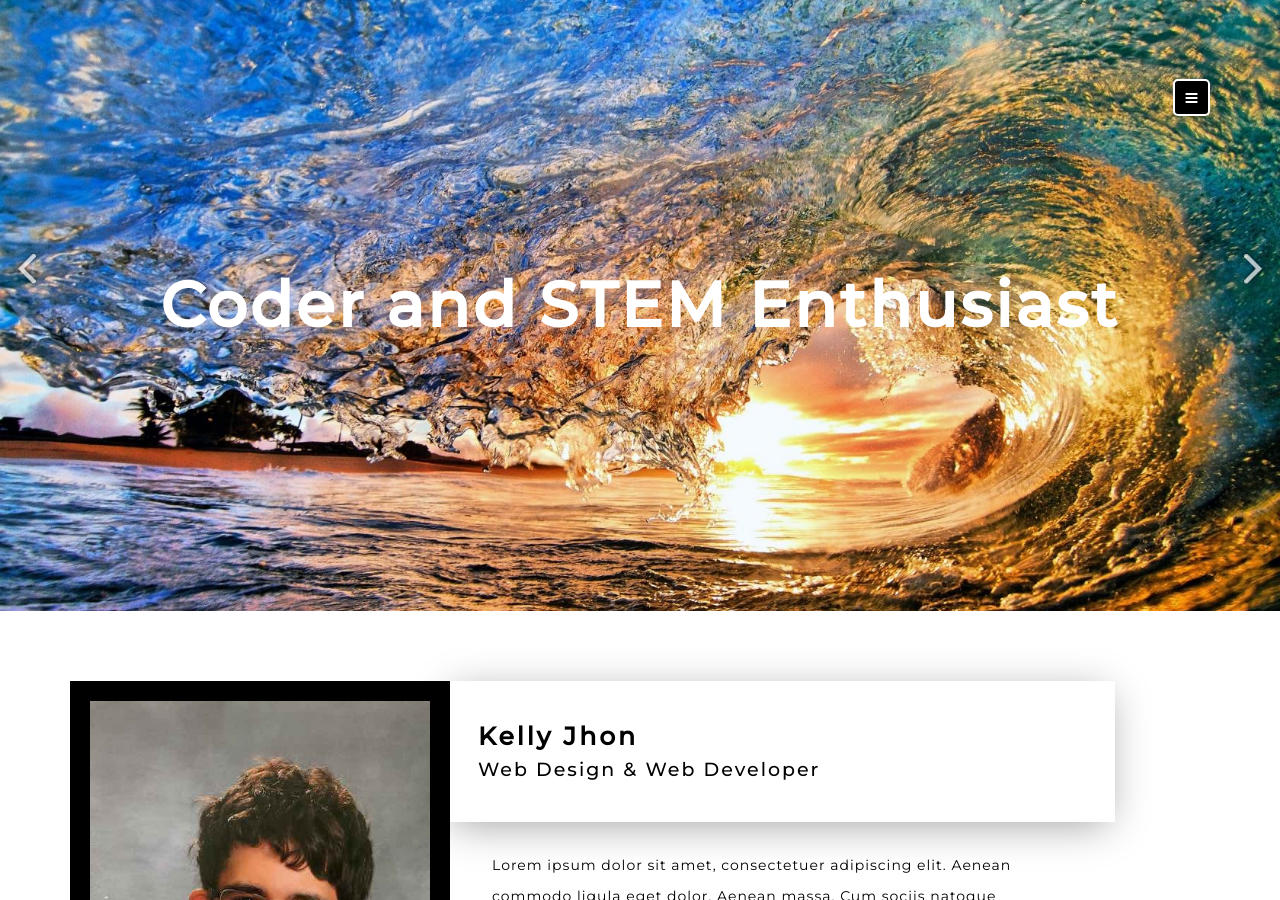
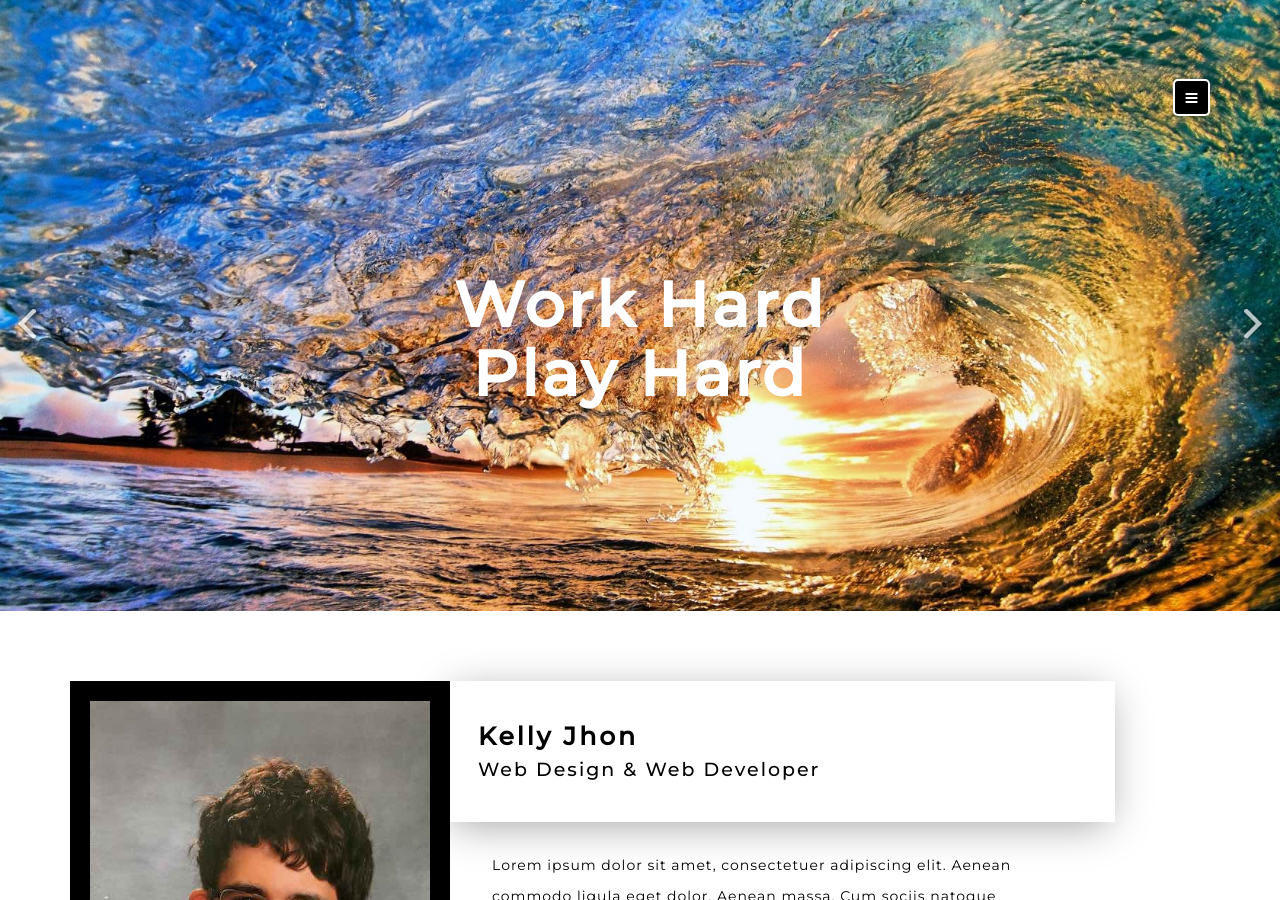
Before and after one commit to rajeev-datta/rajeev-datta.github.io, a Jekyll site: the page index.html, which Jekyll copies as it is, in a window 1280 px wide and 900 px high. Built offline with Jekyll 4.4.1, drawn with Linux system fonts in a browser that asks for light colours.

Commit message:
Update index.html

```diff
--- a/index.html
+++ b/index.html
@@ -93,7 +93,7 @@ License URL: http://creativecommons.org/licenses/by/3.0/
 								<div class="slider-info">
 									<h4><strong>I am Rajeev Datta</strong>
 										</h4>
-									<!-- <h6><strong>Coder and STEM Enthusiast</strong></h6> -->
+									<h5><strong>Coder and STEM Enthusiast</strong></h5>
 
 								</div>
 							</div>
@@ -103,9 +103,9 @@ License URL: http://creativecommons.org/licenses/by/3.0/
 						<div class="slider-img ">
 							<div class="container">
 								<div class="slider-info">
-									<h4><strong>Coder and STEM Enthusiast</strong>
+									<h4><strong>Work Hard</strong>
 										 </h4>
-									<!-- <h4><strong>Play Hard</strong></h4> -->
+									<h4><strong>Play Hard</strong></h4>
 								</div>
 							</div>
 						</div>
```
